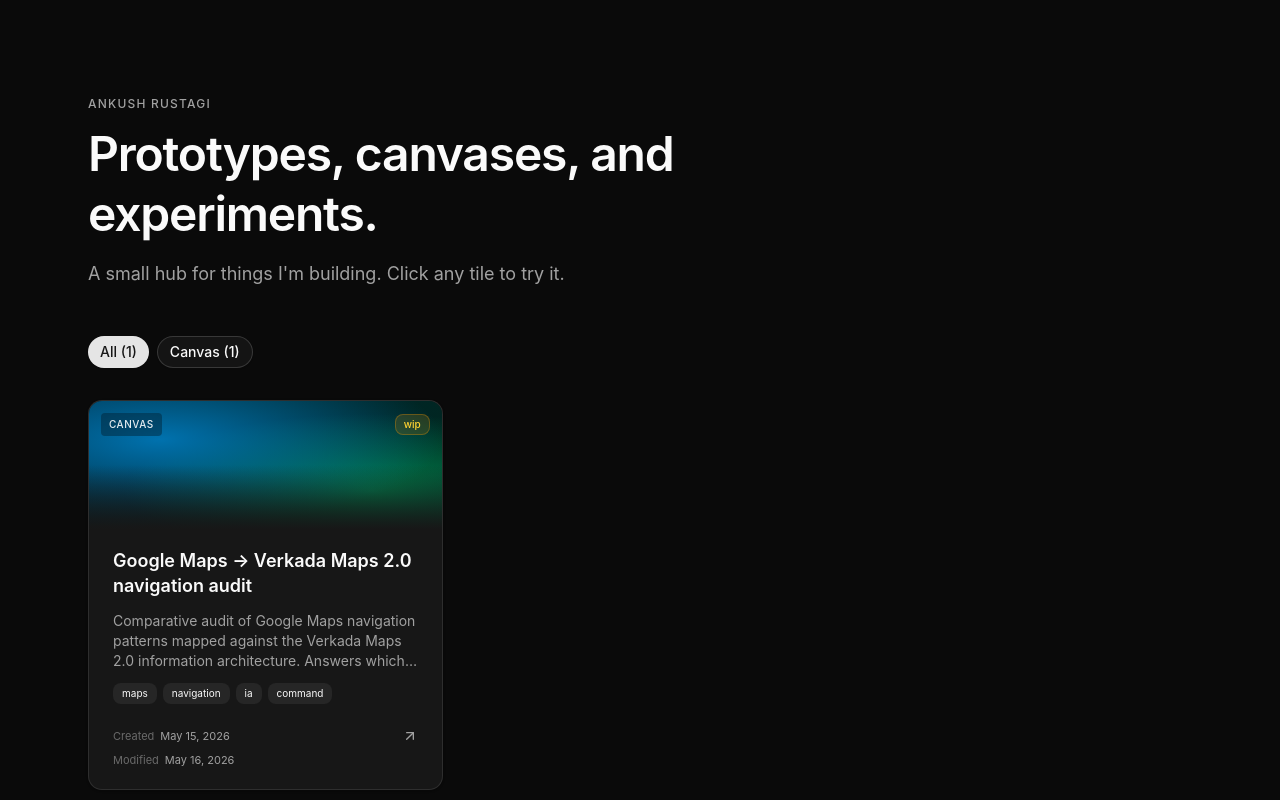
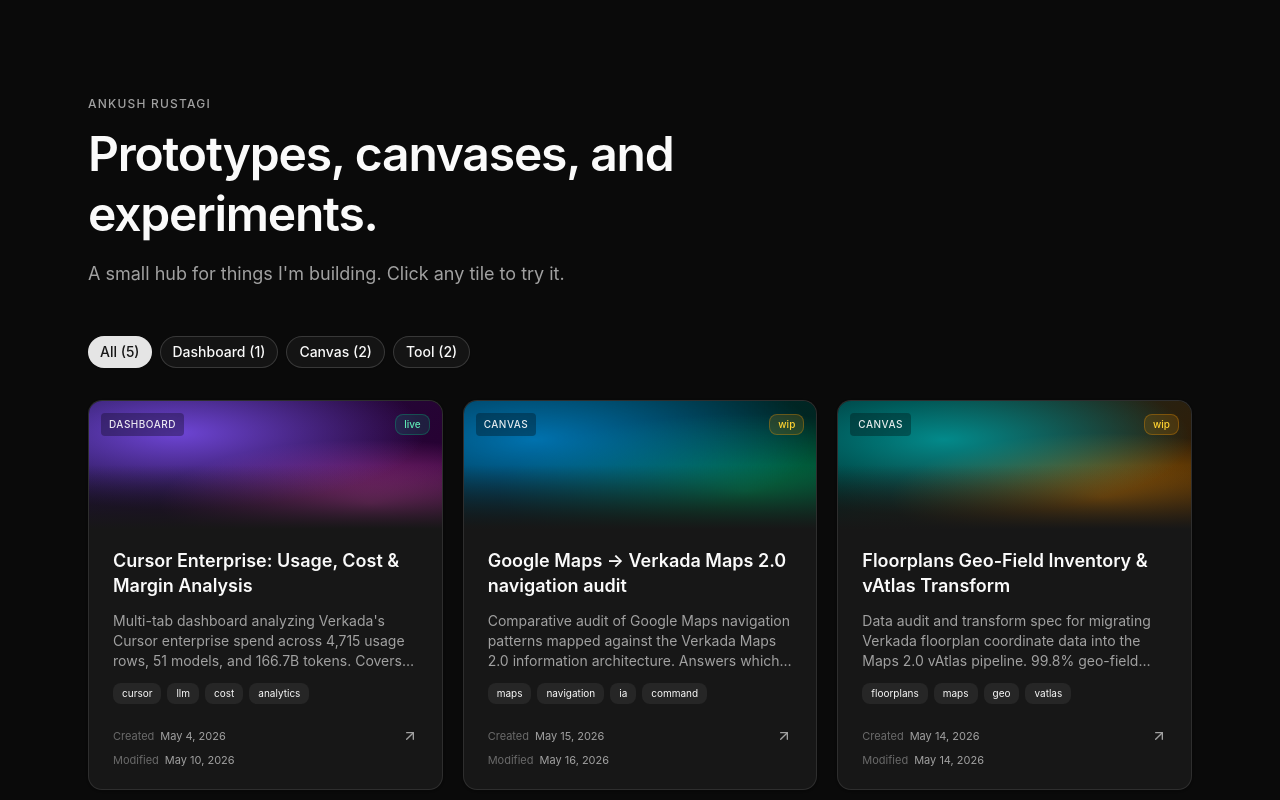
Before and after one commit to Ankush-Rustagi/Ankush-Rustagi.github.io, a React (Vite) app: page / in a window 1280 px wide. Shown: the top 800 px of the page. Built offline with nearby package versions, Linux system fonts and the light colour scheme.

Commit message:
Add all 5 canvas cards: Cursor (live), Maps, Floorplans, HEX, Router

```diff
--- a/src/data/prototypes.ts
+++ b/src/data/prototypes.ts
@@ -32,23 +32,33 @@
 
 export const GRADIENTS: Record<GradientTheme, string> = {
   maps: 'radial-gradient(ellipse 80% 70% at 20% 30%, oklch(0.55 0.18 230 / 0.85), transparent), radial-gradient(ellipse 70% 60% at 80% 70%, oklch(0.62 0.18 160 / 0.7), transparent), linear-gradient(135deg, oklch(0.25 0.05 230), oklch(0.22 0.08 180))',
-  hex: 'conic-gradient(from 180deg at 50% 50%, oklch(0.65 0.2 200), oklch(0.6 0.22 280), oklch(0.65 0.22 340), oklch(0.7 0.2 60), oklch(0.7 0.2 140), oklch(0.65 0.2 200))',
-  floorplans:
-    'radial-gradient(ellipse 70% 60% at 30% 30%, oklch(0.6 0.16 195 / 0.85), transparent), radial-gradient(ellipse 60% 50% at 75% 75%, oklch(0.7 0.18 70 / 0.7), transparent), linear-gradient(135deg, oklch(0.25 0.06 195), oklch(0.25 0.06 60))',
-  cursor:
-    'radial-gradient(ellipse 70% 60% at 25% 25%, oklch(0.55 0.22 290 / 0.9), transparent), radial-gradient(ellipse 60% 50% at 80% 80%, oklch(0.65 0.22 340 / 0.7), transparent), linear-gradient(135deg, oklch(0.22 0.08 290), oklch(0.2 0.1 320))',
-  router:
-    'radial-gradient(ellipse 70% 60% at 30% 25%, oklch(0.6 0.18 150 / 0.85), transparent), radial-gradient(ellipse 60% 55% at 75% 75%, oklch(0.55 0.2 265 / 0.7), transparent), linear-gradient(135deg, oklch(0.22 0.07 150), oklch(0.22 0.08 265))',
-  default:
-    'linear-gradient(135deg, oklch(0.25 0 0), oklch(0.18 0 0))',
+  hex: 'conic-gradient(from 200deg at 40% 55%, oklch(0.65 0.22 200 / 0.8), oklch(0.6 0.22 280 / 0.7), oklch(0.65 0.2 340 / 0.6), oklch(0.7 0.18 60 / 0.55), oklch(0.68 0.2 140 / 0.65), oklch(0.65 0.22 200 / 0.8))',
+  floorplans: 'radial-gradient(ellipse 70% 60% at 30% 30%, oklch(0.6 0.16 195 / 0.85), transparent), radial-gradient(ellipse 60% 50% at 75% 75%, oklch(0.7 0.18 70 / 0.7), transparent), linear-gradient(135deg, oklch(0.25 0.06 195), oklch(0.25 0.06 60))',
+  cursor: 'radial-gradient(ellipse 70% 60% at 25% 25%, oklch(0.55 0.22 290 / 0.9), transparent), radial-gradient(ellipse 60% 50% at 80% 80%, oklch(0.65 0.22 340 / 0.7), transparent), linear-gradient(135deg, oklch(0.22 0.08 290), oklch(0.2 0.1 320))',
+  router: 'radial-gradient(ellipse 70% 60% at 30% 25%, oklch(0.6 0.18 150 / 0.85), transparent), radial-gradient(ellipse 60% 55% at 75% 75%, oklch(0.55 0.2 265 / 0.7), transparent), linear-gradient(135deg, oklch(0.22 0.07 150), oklch(0.22 0.08 265))',
+  default: 'linear-gradient(135deg, oklch(0.25 0 0), oklch(0.18 0 0))',
 }
 
 export const prototypes: Prototype[] = [
   {
+    slug: 'cursor-margin-analysis',
+    title: 'Cursor Enterprise: Usage, Cost & Margin Analysis',
+    description:
+      'Multi-tab dashboard analyzing Verkada\'s Cursor enterprise spend across 4,715 usage rows, 51 models, and 166.7B tokens. Covers budget by exec, retention, Claude Code actuals, adoption, and cost deep-dives.',
+    href: 'https://verkada.github.io/cursor-margin-analysis/',
+    category: 'dashboard',
+    status: 'live',
+    createdDate: '2026-05-04',
+    modifiedDate: '2026-05-10',
+    gradient: 'cursor',
+    tags: ['cursor', 'llm', 'cost', 'analytics'],
+    external: true,
+  },
+  {
     slug: 'maps-2-0-nav-audit',
     title: 'Google Maps → Verkada Maps 2.0 navigation audit',
     description:
-      'Comparative audit of Google Maps navigation patterns mapped against the Verkada Maps 2.0 information architecture. Answers which patterns earn their place in Command, and which don\'t.',
+      'Comparative audit of Google Maps navigation patterns mapped against the Verkada Maps 2.0 information architecture. Answers which patterns earn their place in Command.',
     href: '/maps-2-0-nav-audit/',
     category: 'canvas',
     status: 'wip',
@@ -57,4 +67,43 @@
     gradient: 'maps',
     tags: ['maps', 'navigation', 'ia', 'command'],
   },
+  {
+    slug: 'floorplans-geo-field-inventory',
+    title: 'Floorplans Geo-Field Inventory & vAtlas Transform',
+    description:
+      'Data audit and transform spec for migrating Verkada floorplan coordinate data into the Maps 2.0 vAtlas pipeline. 99.8% geo-field coverage across all floorplan entities.',
+    href: '/floorplans-geo-field-inventory/',
+    category: 'canvas',
+    status: 'wip',
+    createdDate: '2026-05-14',
+    modifiedDate: '2026-05-14',
+    gradient: 'floorplans',
+    tags: ['floorplans', 'maps', 'geo', 'vatlas'],
+  },
+  {
+    slug: 'hex-styling-configurator',
+    title: 'Verkada HEX Styling Configurator',
+    description:
+      'Interactive configurator mapping Verkada\'s brand color system to Command UI tokens. Five product-line palettes (20 colors each) with live component preview and token export.',
+    href: '/hex-styling-configurator/',
+    category: 'tool',
+    status: 'wip',
+    createdDate: '2026-04-27',
+    modifiedDate: '2026-04-27',
+    gradient: 'hex',
+    tags: ['hex', 'design-system', 'tokens', 'color'],
+  },
+  {
+    slug: 'agents-md-router-map',
+    title: 'AGENTS.md Router Map',
+    description:
+      'Visual DAG of how the Verkada PM workspace AGENTS.md routes every task type to the right workflow, standards file, and output format. Includes a path explorer and decision table.',
+    href: '/agents-md-router-map/',
+    category: 'tool',
+    status: 'wip',
+    createdDate: '2026-04-22',
+    modifiedDate: '2026-04-22',
+    gradient: 'router',
+    tags: ['agents', 'ai', 'routing', 'workspace'],
+  },
 ]
```
